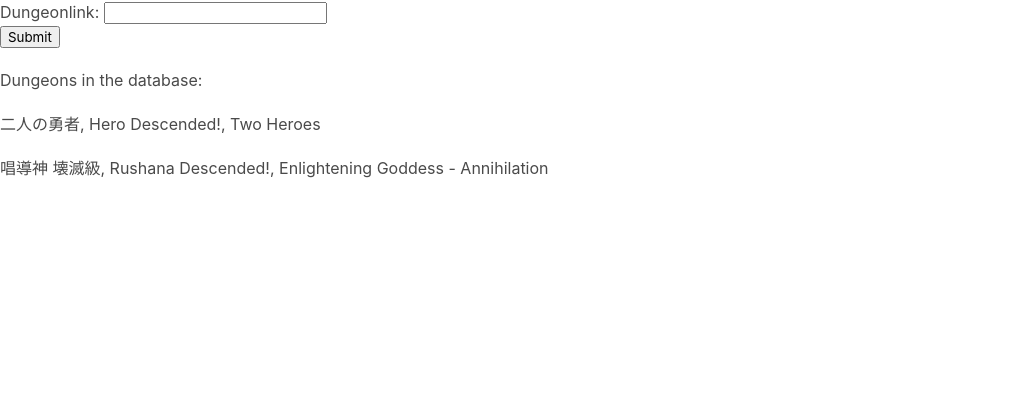
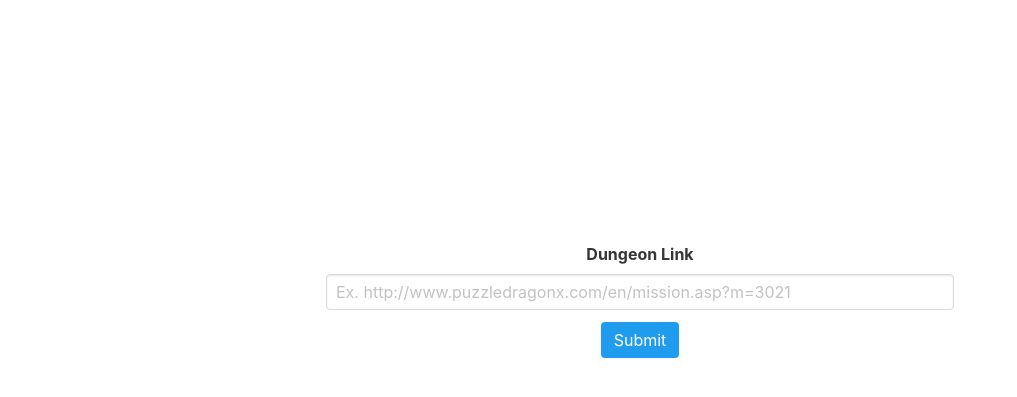
Before and after one commit to rohilthopu/pdb-django, a Django app: page /add/ in a window 1280 px wide. Shown: the part 52-449 px from the top of the page, without its empty margins (0-1017 px from the left). Run offline with Django 3.2, Linux system fonts and the light colour scheme; data comes from the database, SQL or seed files in the repository; both versions use the stored data as it was after the commit; some libraries are stand-ins or nearby versions.

Commit message:
updated front end on each page a bit. done for the night.

```diff
--- a/pad_cal/dungeon/forms.py
+++ b/pad_cal/dungeon/forms.py
@@ -5,13 +5,13 @@ from .models import Dungeon
 
 
 class DungeonLink(forms.Form):
-    dungeonLink = forms.CharField(max_length=50)
+    dungeonLink = forms.CharField(max_length=100, widget=forms.TextInput(attrs={'class': 'input', 'placeholder': 'Ex. http://www.puzzledragonx.com/en/mission.asp?m=3021'}))
+
 
 
 class DailyDungeonSelector(forms.Form):
     dungeon = MyModelChoiceField(queryset=Dungeon.objects.order_by('altTitle').all(), to_field_name="jpnTitle",
                                  empty_label='Choose a dungeon', )
     widgets = {
-        'dungeon': forms.Select(
-            attrs={'class': 'input-field'}),
+        'dungeon': forms.Select(attrs={'class': 'select'}),
     }
--- a/pad_cal/dungeon/models.py
+++ b/pad_cal/dungeon/models.py
@@ -16,6 +16,7 @@ class Monster(models.Model):
     jpnTitle = models.CharField(default="", max_length=50)
     altTitle = models.CharField(default="", max_length=50)
     altTitle2 = models.CharField(default="", max_length=50)
+    dungeonID = models.IntegerField(default=0)
     skills = models.ManyToManyField(Skill)
 
     def __str__(self):
--- a/pad_cal/dungeon/views.py
+++ b/pad_cal/dungeon/views.py
@@ -4,6 +4,7 @@ from django.shortcuts import render, redirect
 from .forms import DungeonLink, DailyDungeonSelector
 from .models import Dungeon, DungeonToday, Monster, Skill
 from .parse import parse
+from celery import task
 
 
 # Create your views here.
@@ -60,11 +61,8 @@ def addDungeonView(request):
                 if (not exists):
                     dungeon = Dungeon()
                     dungeon.save()
-
                     dungeon.dungeonLink = link
-
                     parse(link, dungeon)
-                    dungeon.save()
                     return redirect('/add/')
                 else:
                     return redirect('/add/')
--- a/pad_cal/templates/addDungeon.html
+++ b/pad_cal/templates/addDungeon.html
@@ -2,31 +2,23 @@
 
 {% block content %}
 
+    <div class="columns is-centered" style="margin-top: 18%">
+        <div class="column is-half has-text-centered">
+            <form method="POST">
+                {% csrf_token %}
+                <div class="field">
+                    <label class="label">Dungeon Link</label>
+                    <div>
+                        {{ form.dungeonLink}}
+                    </div>
+                </div>
+
+                <input class="button is-info" type="submit" value="Submit"/>
+            </form>
+        </div>
 
 
-    <form method="POST">
-        {% csrf_token %}
-        {{ form.as_p }}
-        <input type="submit" value="Submit"/>
-    </form>
+    </div>
 
 
-    <div style="margin-bottom: 20px; margin-top: 20px;">Dungeons in the database:</div>
-    {% for dungeon in dungeons %}
-        <div style="margin-bottom: 20px;">{{ dungeon.jpnTitle }}, {{ dungeon.altTitle }}, {{ dungeon.altTitle2 }}</div>
-
-{#        {% for monster in dungeon.monsters.all %}#}
-{##}
-{#            <div> {{ monster.name }} </div>#}
-{#            {% for skill in monster.skills.all %}#}
-{##}
-{#                <div> {{ skill.name }}, {{ skill.altName }}</div>#}
-{#                <div> {{ skill.effect }}</div>#}
-{##}
-{#            {% endfor %}#}
-{##}
-{#        {% endfor %}#}
-
-    {% endfor %}
-
 {% endblock %}
--- a/pad_cal/templates/allSkills.html
+++ b/pad_cal/templates/allSkills.html
@@ -20,7 +20,7 @@
             <table class="table is-fullwidth" id="myTable">
                 <thead>
                 <tr>
-                    <th class="has-text-centered">Dungeons</th>
+                    <th class="has-text-centered">Enemy Skills</th>
                 </tr>
                 </thead>
 
@@ -31,7 +31,6 @@
                         <td class="has-text-centered"> {{ skill.name }} </td>
                     </tr>
                 {% endfor %}
-                <div style="margin-bottom: 25px;"></div>
                 </tbody>
 
             </table>
--- a/pad_cal/templates/home.html
+++ b/pad_cal/templates/home.html
@@ -87,8 +87,15 @@
     <div align="center">
         <form method="POST">
             {% csrf_token %}
-            {{ form.as_p }}
-            <input type="submit" value="Submit"/>
+
+            <label class="label">Select a dungeon to add to the daily list.</label>
+            <div class="field">
+                <div class="select is-rounded">
+                    {{ form.dungeon }}
+                </div>
+            </div>
+
+            <input class="button is-info" type="submit" value="Submit"/>
         </form>
     </div>
 
```
Also changed, not shown: pad_cal/dungeon/parse.py (+3 -5 lines), pad_cal/templates/allDungeons.html (+8 -3 lines), pad_cal/templates/monsterdetail.html (+16 -5 lines), pad_cal/db.sqlite3, pad_cal/dungeon/migrations/0015_auto_20180708_0103.py (added).
